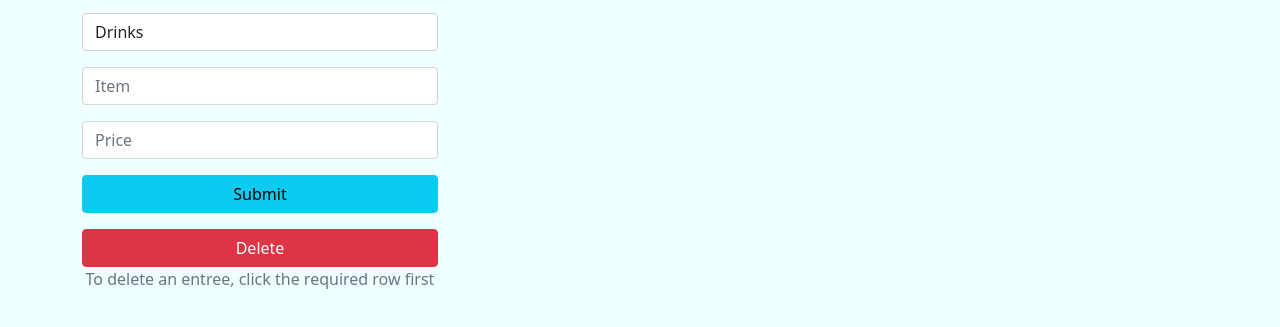
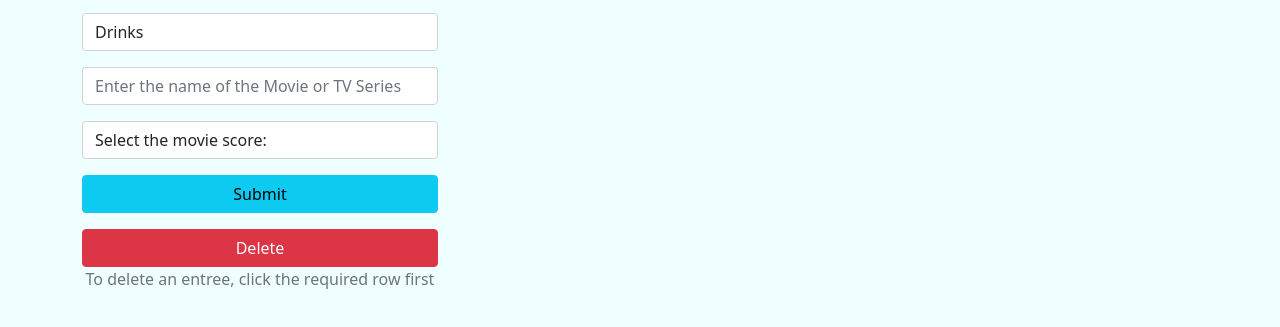
Before and after one commit to danielmartellini/ssp-ca3, a website: page files/index.html in a window 1280 px wide. Shown: the part 193-520 px from the top of the page. Drawn offline with nearby package versions, Linux system fonts and the light colour scheme; no server answers.

Commit message:
changes in main

```diff
--- a/files/index.html
+++ b/files/index.html
@@ -50,8 +50,23 @@
                                 <option value="3">Lunch</option>
                                 <option value="4">Dinner</option>
                             </select>
-                            <input class="form-control mt-3" type="text" name="item" placeholder="Item">
-                            <input class="form-control mt-3" type="text" name="price" placeholder="Price">
+                            <input class="form-control mt-3" type="text" name="item" placeholder="Enter the name of the Movie or TV Series" minlength="4">
+
+                            <select class="form-control mt-3" type="text" name="price">
+                                <option value="" disabled selected>Select the movie score:</option>
+                                <option value="0">0</option>
+                                <option value="1">1</option>
+                                <option value="2">2</option>
+                                <option value="3">3</option>
+                                <option value="4">4</option>
+                                <option value="5">5</option>
+                                <option value="6">6</option>
+                                <option value="7">7</option>
+                                <option value="8">8</option>
+                                <option value="9">9</option>
+                                <option value="10">10</option>
+
+                            </select>
                             <div class="d-grid gap-2"><button type="submit" class="btn btn-info btn-block mt-3">Submit</button></div>
                         </div>
                     </form>
```
